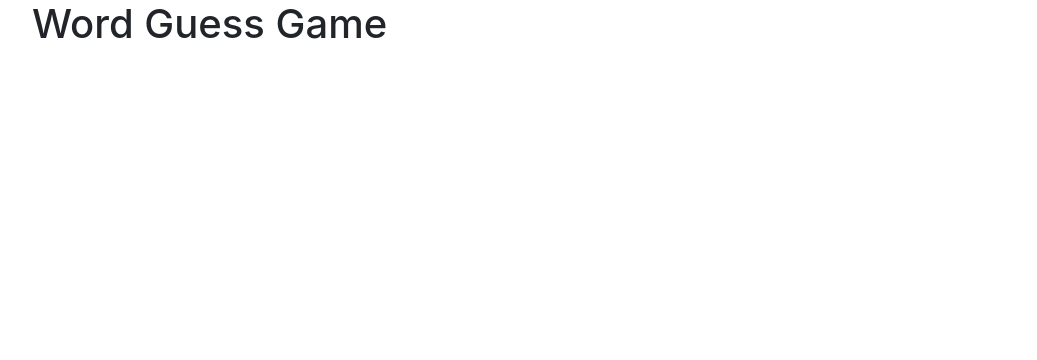
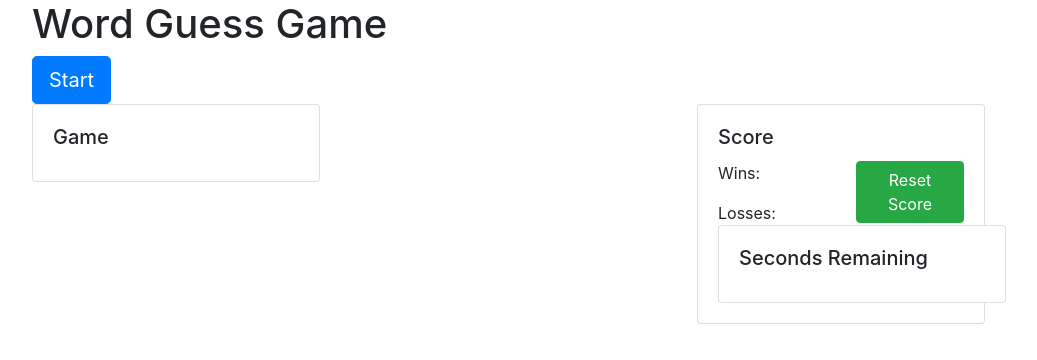
Before and after one commit to LasetteBrown/api-project, a plain HTML site: page index.html in a window 1280 px wide. Shown: the whole page, without its empty margins (53-1090 px from the left). Drawn offline with nearby package versions, Linux system fonts and the light colour scheme.

Commit message:
what we accomplished in class together

```diff
--- a/index.html
+++ b/index.html
@@ -8,13 +8,51 @@
     <!-- Bootstrap CSS -->
     <link rel="stylesheet" href="https://cdn.jsdelivr.net/npm/bootstrap@4.5.3/dist/css/bootstrap.min.css" integrity="sha384-TX8t27EcRE3e/ihU7zmQxVncDAy5uIKz4rEkgIXeMed4M0jlfIDPvg6uqKI2xXr2" crossorigin="anonymous">
 
-    <title>Hello, world!</title>
+    <title>Word Guess Game</title>
   </head>
   <body>
       <div class="container">
           <div class="row">
               <div class="col-md-12"><h1>Word Guess Game</h1>
+                <button type="button" class="btn btn-primary btn-lg" id="start">Start</button>
             </div>
+          </div>
+          <div class="row">
+              <div class="col-md-7">
+                <div class="card" style="width: 18rem;">
+                    <div class="card-body">
+                      <h5 class="card-title">Game</h5>
+                      <div id="game"></div>
+                    </div>
+                  </div>
+              </div>
+              <div class="col-md-5">
+                <div class="card" style="width: 18rem;">
+                    <div class="card-body">
+                      <h5 class="card-title">Score</h5>
+                      <div class="row">
+                          <div class="col-md-6">
+                      <p class="card-text" id="wins">Wins:</p>
+                      <p class="card-text" id="losses">Losses:</p>
+                          </div>
+                          <div class="col-md-6">
+                            <button type="button" class="btn btn-success">Reset Score</button>
+                          </div>
+                      </div>
+                      <div class="row">
+                          <div class="col-md-6">
+                            <div class="card" style="width: 18rem;">
+                                <div class="card-body">
+                                  <h5 class="card-title">Seconds Remaining</h5>
+                                  <h5 id="timer"></h5>
+                                </div>
+                              </div>
+                          </div>
+                      </div>
+                      </div>
+                    </div>
+                  </div>
+              </div>
           </div>
 
 </div>
@@ -23,7 +61,7 @@
     <!-- Option 1: jQuery and Bootstrap Bundle (includes Popper) -->
     <script src="https://code.jquery.com/jquery-3.5.1.slim.min.js" integrity="sha384-DfXdz2htPH0lsSSs5nCTpuj/zy4C+OGpamoFVy38MVBnE+IbbVYUew+OrCXaRkfj" crossorigin="anonymous"></script>
     <script src="https://cdn.jsdelivr.net/npm/bootstrap@4.5.3/dist/js/bootstrap.bundle.min.js" integrity="sha384-ho+j7jyWK8fNQe+A12Hb8AhRq26LrZ/JpcUGGOn+Y7RsweNrtN/tE3MoK7ZeZDyx" crossorigin="anonymous"></script>
-
+<script src="script.js"></script>
     <!-- Option 2: jQuery, Popper.js, and Bootstrap JS
     <script src="https://code.jquery.com/jquery-3.5.1.slim.min.js" integrity="sha384-DfXdz2htPH0lsSSs5nCTpuj/zy4C+OGpamoFVy38MVBnE+IbbVYUew+OrCXaRkfj" crossorigin="anonymous"></script>
     <script src="https://cdn.jsdelivr.net/npm/popper.js@1.16.1/dist/umd/popper.min.js" integrity="sha384-9/reFTGAW83EW2RDu2S0VKaIzap3H66lZH81PoYlFhbGU+6BZp6G7niu735Sk7lN" crossorigin="anonymous"></script>
--- a/script.js
+++ b/script.js
@@ -0,0 +1,26 @@
+// As a user, I want to start the game by clicking on a button.
+
+// * As a user, I want to try and guess a word by filling in a number of blanks that match the number of letters in that word.
+
+// * As a user, I want the game to be timed.
+
+// * As a user, I want to win the game when I have guessed all the letters in the word.
+
+// * As a user, I want to lose the game when the timer runs out before I have guessed all the letters.
+
+// * As a user, I want to see my total wins and losses on the screen.
+
+// eventlistener for start button
+// eventlistener for reset score button
+// setInterval for timer
+// register the keys somehow -- querySelector
+
+var words = ["Lasette", "Jeff", "Kelsey", "Mike"];
+var wins = document.getElementById("wins");
+var losses = document.getElementById("losses");
+var timer = document.getElementById("timer");
+var startButton = document.querySelector("#start");
+
+startButton.addEventListener("click", function(event){
+    console.log("start clicked")
+});
```
